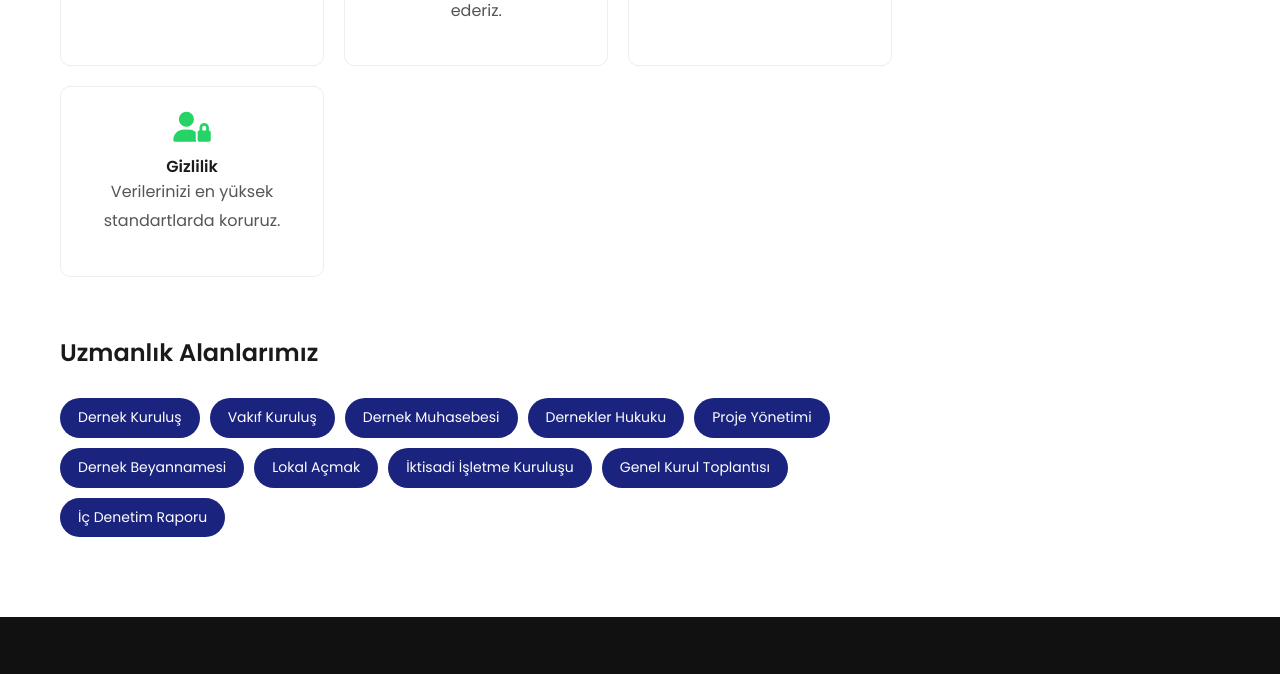
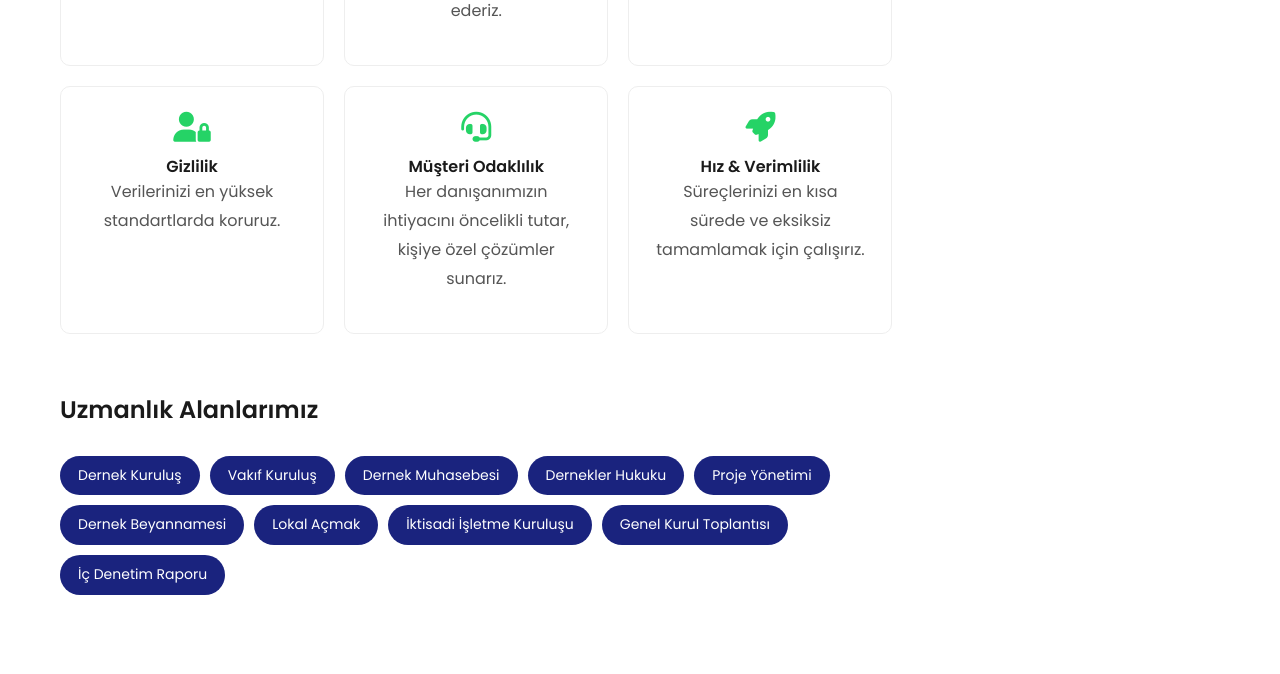
Before and after one commit to sifyuzarsif-cpu/stkdanismanlik, an Eleventy site: page hakkimizda.html in a window 1280 px wide. Shown: the part 1453-2127 px from the top of the page. Built offline with nearby package versions, Linux system fonts and the light colour scheme; Eleventy itself is replaced by a stand-in of ours; files that its build step writes are made by us from their sources.

Commit message:
Add files via upload

```diff
--- a/hakkimizda.html
+++ b/hakkimizda.html
@@ -73,6 +73,16 @@ permalink: "/hakkimizda.html"
         <h4>Gizlilik</h4>
         <p>Verilerinizi en yüksek standartlarda koruruz.</p>
     </div>
+    <div class="value-item">
+        <i class="fas fa-headset"></i>
+        <h4>Müşteri Odaklılık</h4>
+        <p>Her danışanımızın ihtiyacını öncelikli tutar, kişiye özel çözümler sunarız.</p>
+    </div>
+    <div class="value-item">
+        <i class="fas fa-rocket"></i>
+        <h4>Hız & Verimlilik</h4>
+        <p>Süreçlerinizi en kısa sürede ve eksiksiz tamamlamak için çalışırız.</p>
+    </div>
 </div>
 
                     <h2 style="margin-top: 60px;">Uzmanlık Alanlarımız</h2>
```
Also changed, not shown: tesekkurler.html (+6 -2 lines). Lines whose indentation alone changed are shown as unchanged.
